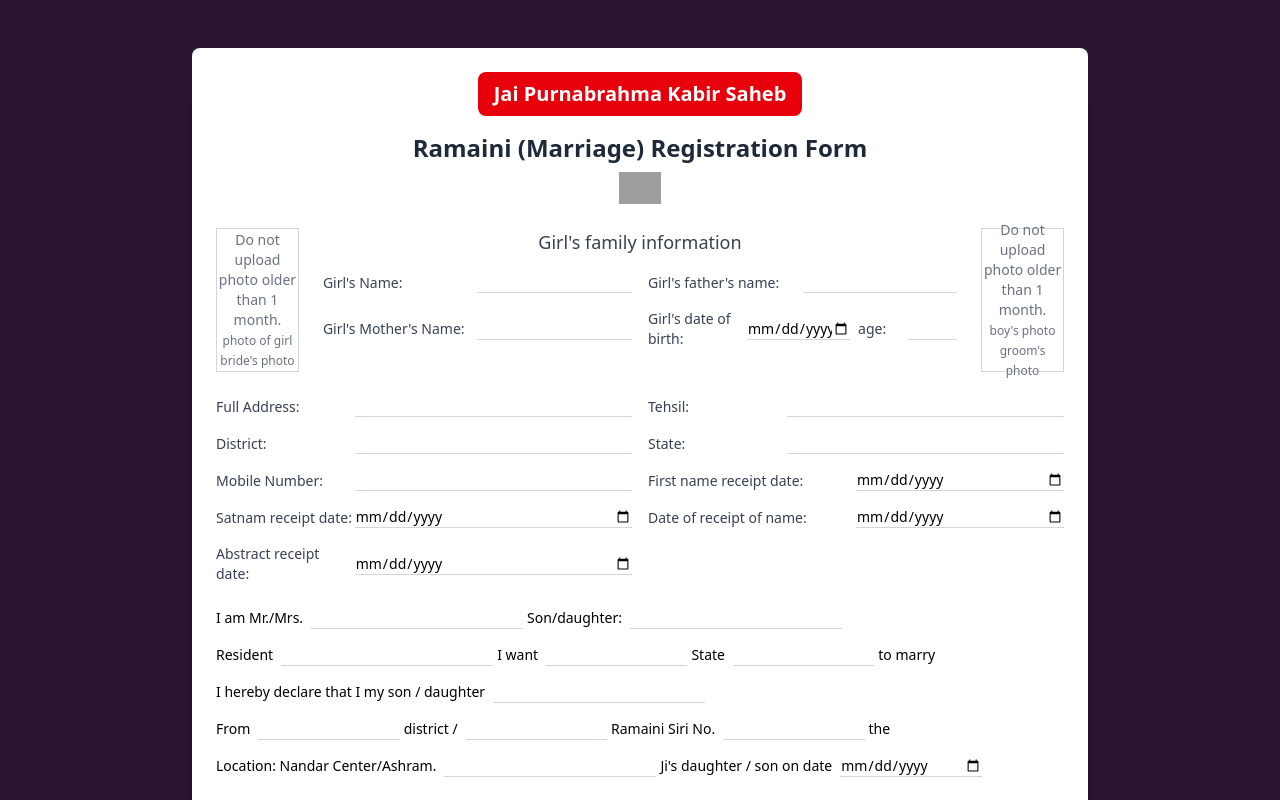
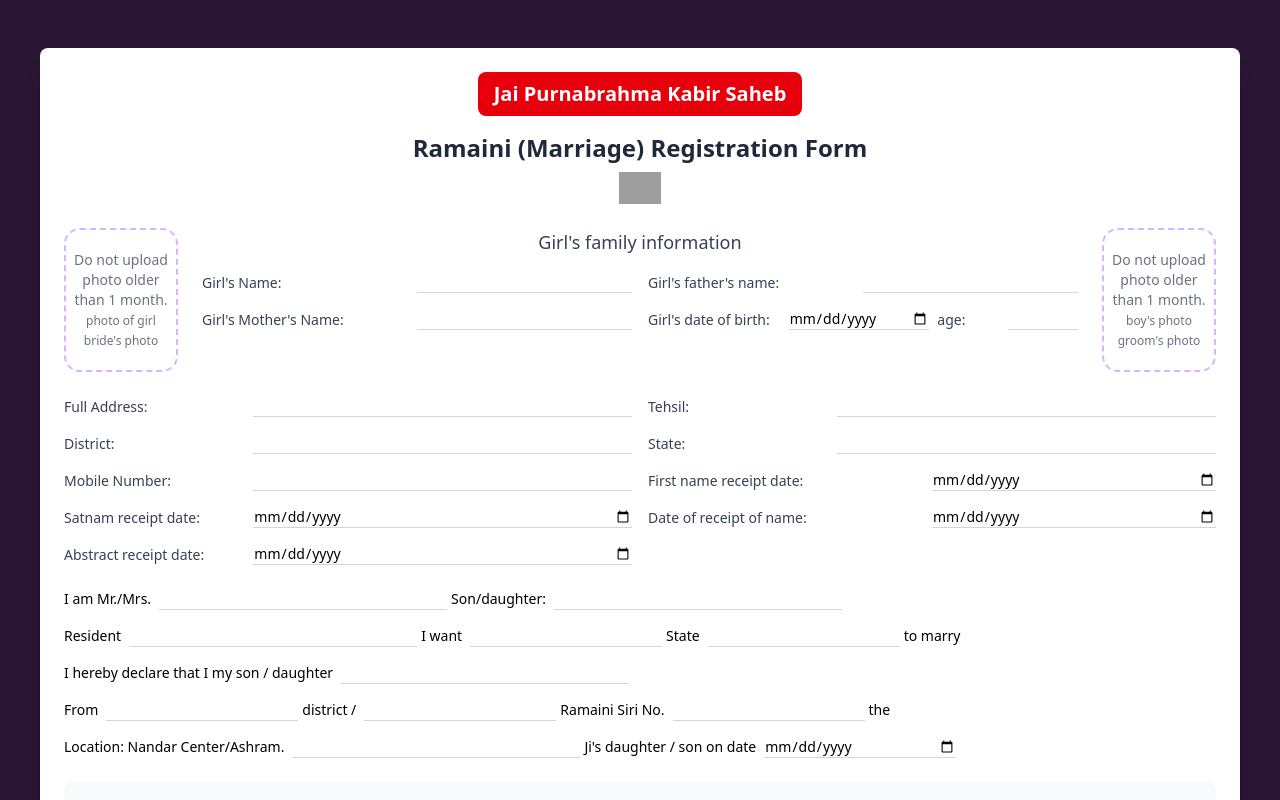
Before and after one commit to ptwotechnologies/data-collection, a React (Vite) app: page /girl-form in a window 1280 px wide. Shown: the top 800 px of the page. Built offline with nearby package versions, Linux system fonts and the light colour scheme; grey boxes are pictures that could not be loaded.

Commit message:
style ramini changed

```diff
--- a/src/App.css
+++ b/src/App.css
@@ -11,3 +11,9 @@ input {
 button {
   cursor: pointer;
 }
+input:focus,
+textarea:focus,
+button:focus,
+input[type='date']:focus {
+  outline: none;
+}
--- a/src/GirlForm.jsx
+++ b/src/GirlForm.jsx
@@ -101,7 +101,7 @@ export default function GirlForm() {
 
   return (
     <div className="min-h-screen bg-[#2a1533] p-4 flex justify-center">
-      <div className="bg-white rounded-lg shadow-xl p-6 w-full max-w-4xl my-8">
+      <div className="bg-white rounded-lg shadow-xl p-6 w-full max-w-[1200px] my-8">
         <div className="text-center mb-6">
           <div className="bg-red-600 text-white py-2 px-4 rounded-lg inline-block mb-4">
             <h1 className="text-xl font-bold">Jai Purnabrahma Kabir Saheb</h1>
@@ -120,7 +120,7 @@ export default function GirlForm() {
 
         <form onSubmit={handleSubmit} className="space-y-6">
           <div className="flex flex-col md:flex-row justify-between gap-6">
-            <div className="border border-gray-300 w-32 h-36 flex flex-col items-center justify-center">
+            <div className=" border-2 border-dashed  border-purple-300 rounded-2xl w-32 h-36 flex flex-col items-center justify-center">
               <input
                 type="file"
                 id="girlPhoto"
@@ -221,7 +221,7 @@ export default function GirlForm() {
               </div>
             </div>
 
-            <div className="border border-gray-300 w-32 h-36 flex flex-col items-center justify-center">
+            <div className="border-2 border-dashed border-purple-300 rounded-2xl w-32 h-36 flex flex-col items-center justify-center">
               <input
                 type="file"
                 id="boyPhoto"
```
